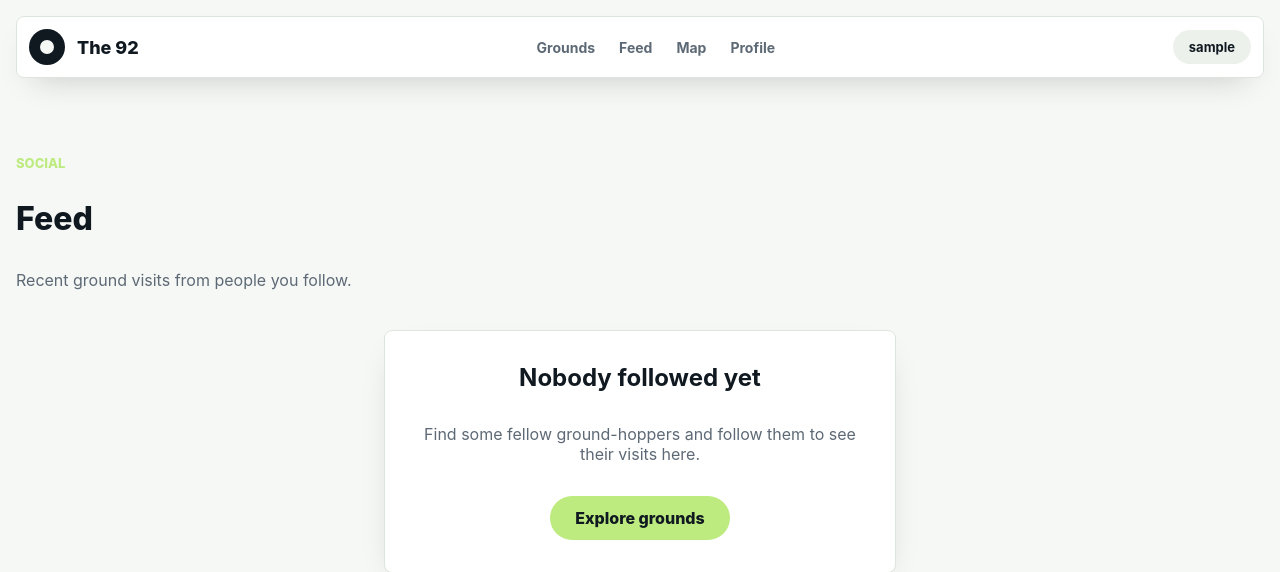
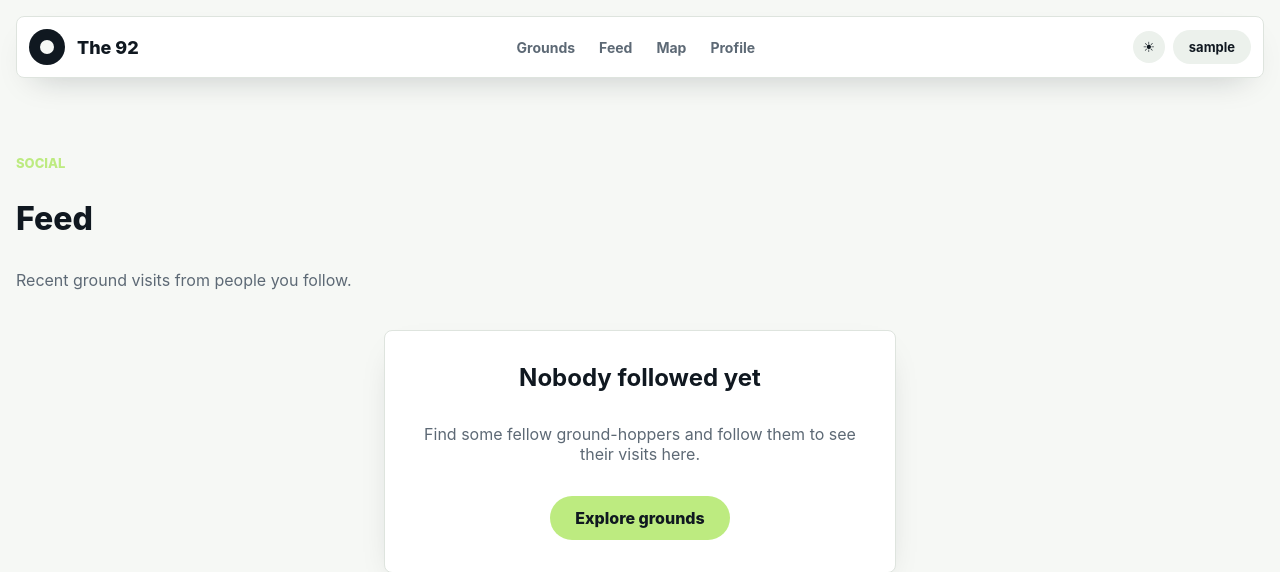
Before and after one commit to bytejunkie/The92, a Django app: page /accounts/feed/ in a window 1280 px wide. Shown: the top 572 px of the page. Run offline with Django 5.2, Linux system fonts and the light colour scheme; the visitor is signed in with stand-in values (Sample User, id 1).

Commit message:
T-043 Dark mode toggle
Inline script sets data-theme from localStorage before first paint to
avoid flash. Toggle button in nav swaps ☀/☾ icons and persists
preference. Dark token overrides were already in tokens.css.

Co-Authored-By: Claude Sonnet 4.6 <noreply@anthropic.com>

```diff
--- a/templates/base.html
+++ b/templates/base.html
@@ -9,6 +9,14 @@
     <meta property="og:title" content="{% block og_title %}The 92 · Track every English football ground{% endblock %}">
     <meta property="og:description" content="{% block og_description %}Track every ground in the 92. Build your lifetime list and follow the away days your mates are ticking off.{% endblock %}">
     <meta property="og:type" content="website">
+    <script>
+      (function () {
+        try {
+          var t = localStorage.getItem("theme");
+          if (t === "dark") document.documentElement.setAttribute("data-theme", "dark");
+        } catch (e) {}
+      })();
+    </script>
     <link rel="stylesheet" href="{% static 'theme/css/tokens.css' %}">
     <link rel="stylesheet" href="{% static 'theme/css/layout.css' %}">
     <link rel="stylesheet" href="{% static 'theme/css/site.css' %}">
@@ -27,6 +35,10 @@
           {% if user.is_authenticated %}<a href="{% url 'accounts:profile' %}">Profile</a>{% else %}<a href="#">Profile</a>{% endif %}
         </div>
         <div class="nav-actions">
+          <button class="button-theme-toggle" id="theme-toggle" aria-label="Toggle dark mode" title="Toggle dark mode">
+            <span class="theme-icon theme-icon--light" aria-hidden="true">☀</span>
+            <span class="theme-icon theme-icon--dark" aria-hidden="true">☾</span>
+          </button>
           {% if user.is_authenticated %}
             <a class="pill" href="{% url 'accounts:profile' %}" style="background: var(--color-surface-muted); text-decoration: none;">{{ user.username }}</a>
           {% else %}
@@ -39,5 +51,25 @@
     <main>
       {% block content %}{% endblock %}
     </main>
+    <script>
+      (function () {
+        var btn = document.getElementById("theme-toggle");
+        function applyTheme(dark) {
+          if (dark) {
+            document.documentElement.setAttribute("data-theme", "dark");
+          } else {
+            document.documentElement.removeAttribute("data-theme");
+          }
+        }
+        function isDark() {
+          return document.documentElement.getAttribute("data-theme") === "dark";
+        }
+        btn.addEventListener("click", function () {
+          var dark = !isDark();
+          applyTheme(dark);
+          try { localStorage.setItem("theme", dark ? "dark" : "light"); } catch (e) {}
+        });
+      })();
+    </script>
   </body>
 </html>
--- a/theme/static/theme/css/site.css
+++ b/theme/static/theme/css/site.css
@@ -517,6 +517,32 @@
   background: var(--color-border);
 }
 
+/* Dark mode toggle */
+.button-theme-toggle {
+  display: grid;
+  place-items: center;
+  width: 2rem;
+  height: 2rem;
+  border-radius: 50%;
+  border: none;
+  background: var(--color-surface-muted);
+  color: var(--color-text);
+  cursor: pointer;
+  font-size: 0.875rem;
+  line-height: 1;
+  transition: background 0.15s;
+}
+
+.button-theme-toggle:hover {
+  background: var(--color-border);
+}
+
+.theme-icon--dark  { display: none; }
+.theme-icon--light { display: block; }
+
+[data-theme="dark"] .theme-icon--dark  { display: block; }
+[data-theme="dark"] .theme-icon--light { display: none; }
+
 /* Pagination */
 .pagination-nav {
   display: flex;
```
